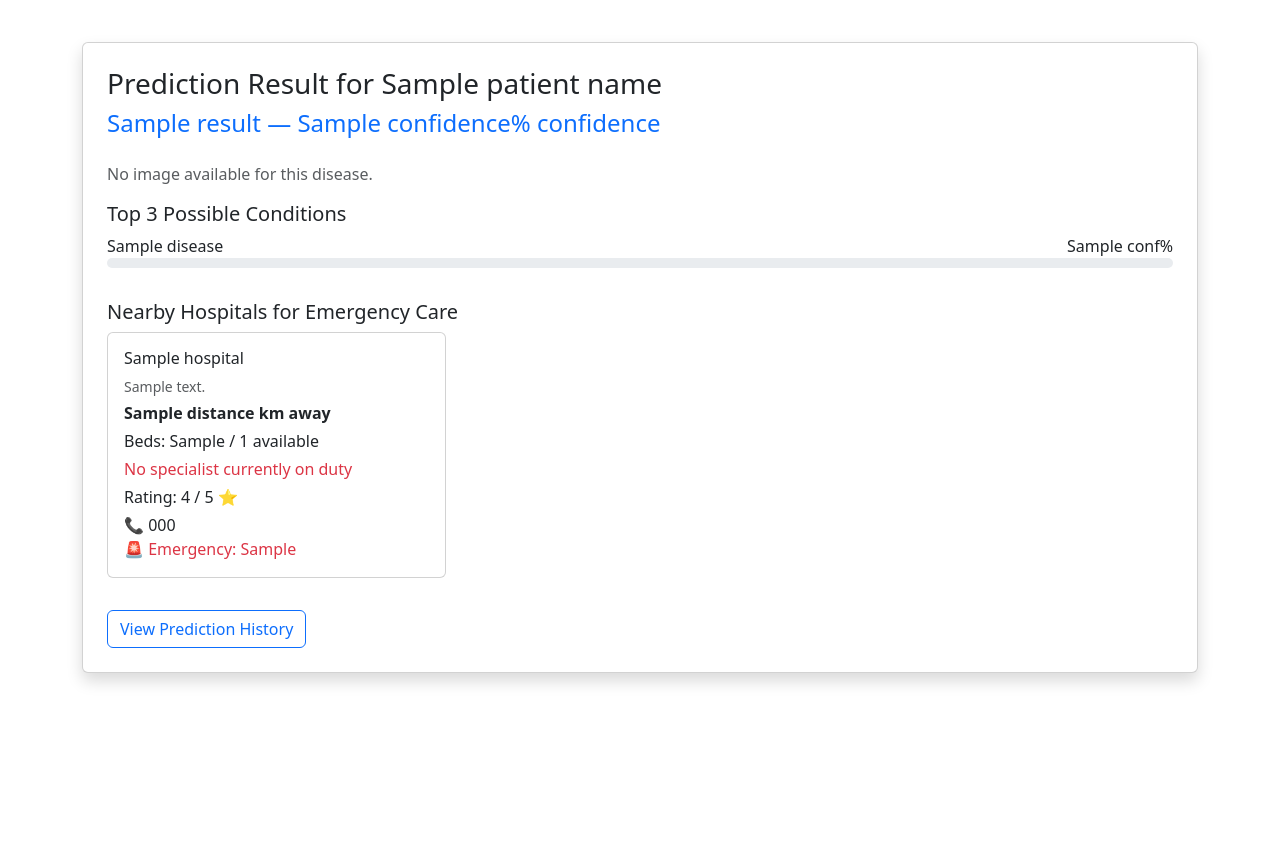
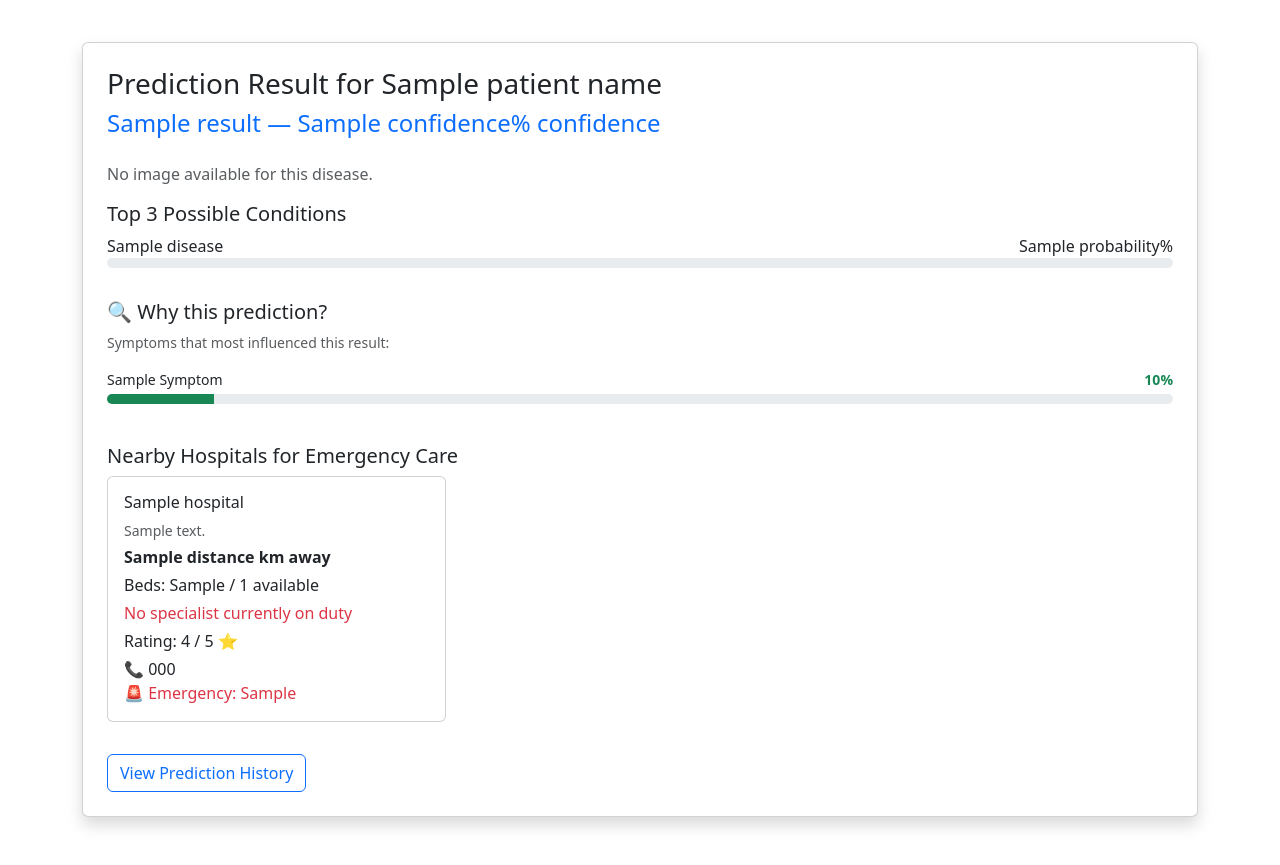
Before and after one commit to DTirthankar/ai-disease-triage-referral-system, a Django app: template templates/predict.html in a window 1280 px wide. Shown: the part 533-1398 px from the top of the page. Before the commit the page ends 1217 px from the top, so only its background shows below. Run offline with Django 5.2, Linux system fonts and the light colour scheme; the template is opened without the code that fills it: most values are stand-ins (such as "Sample title", 1, 10 or a date in 2020); parts of the project's set-up code (start-up, migrations or seed data) failed here and were passed over; some libraries are stand-ins or nearby versions.

Commit message:
Initial commit of Django prototype

```diff
--- a/templates/predict.html
+++ b/templates/predict.html
@@ -102,19 +102,56 @@
 
         {% if top3 %}
         <h5>Top 3 Possible Conditions</h5>
-        {% for disease, conf in top3 %}
-        <div class="mb-2">
-            <div class="d-flex justify-content-between">
-                <span>{{ disease }}</span>
-                <span>{{ conf }}%</span>
+        {% for item in top3 %}
+            <div class="mb-2">
+                <div class="d-flex justify-content-between">
+                    <span>{{ item.disease }}</span>
+                    <span>{{ item.probability }}%</span>
+                </div>
+                <div class="progress" style="height: 10px;">
+                    <div class="progress-bar" role="progressbar"
+                        data-width="{{ item.probability }}"
+                        style="width: 0%;">
+                    </div>
+                </div>
             </div>
-            <div class="progress" style="height: 10px;">
-                <div class="progress-bar" role="progressbar" data-width="{{ conf }}" style="width: 0%;"></div>
-            </div>
+            {% endfor %}
+        {% endif %}
+                {% if confidence_warning %}
+        <div class="alert alert-warning mt-3">
+            ⚠️ <strong>Low Confidence Warning:</strong>
+            Model confidence is only {{ confidence }}%.
+            Please consult a qualified healthcare professional.
         </div>
-        {% endfor %}
         {% endif %}
 
+        {% if xai_symptoms %}
+        <div class="mt-4">
+            <h5>🔍 Why this prediction?</h5>
+            <p class="text-muted small mb-3">
+                Symptoms that most influenced this result:
+            </p>
+            {% for item in xai_symptoms %}
+            <div class="mb-3">
+                <div class="d-flex justify-content-between mb-1">
+                    <span style="text-transform:capitalize; font-size:14px;">
+                        {{ item.symptom }}
+                    </span>
+                    <span class="fw-bold text-success" style="font-size:14px;">
+                        {{ item.score }}%
+                    </span>
+                </div>
+                <div class="progress" style="height:10px;">
+                    <div class="progress-bar bg-success"
+                         role="progressbar"
+                         data-width="{{ item.score }}"
+                         style="width: 0%;">
+                    </div>
+                </div>
+            </div>
+            {% endfor %}
+        </div>
+        {% endif %}
         {% if nearby_hospitals %}
         <h5 class="mt-4">Nearby Hospitals for Emergency Care</h5>
         <div class="row">
@@ -159,7 +196,6 @@
 document.querySelectorAll('.progress-bar').forEach(el => {
     el.style.width = el.dataset.width + '%';
 });
-
 if (navigator.geolocation) {
     navigator.geolocation.getCurrentPosition(function(position) {
         document.getElementById('latitude').value = position.coords.latitude;
```
Also changed, not shown: ml65app/views.py (+47 -79 lines).
